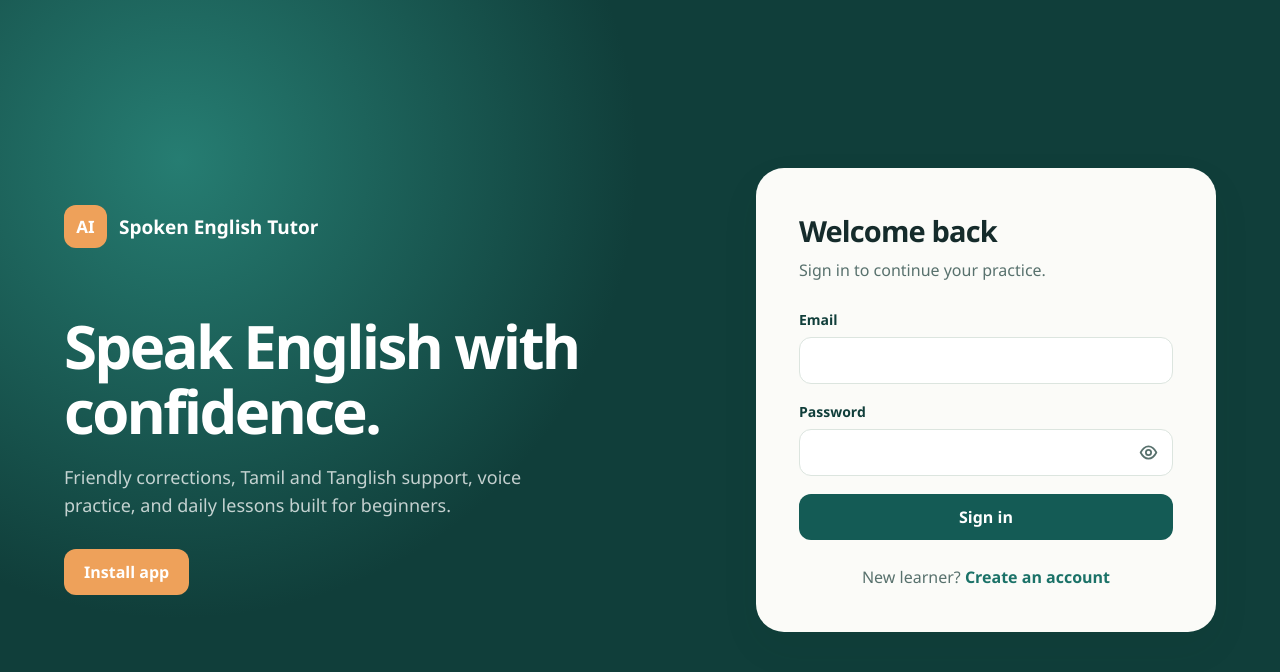
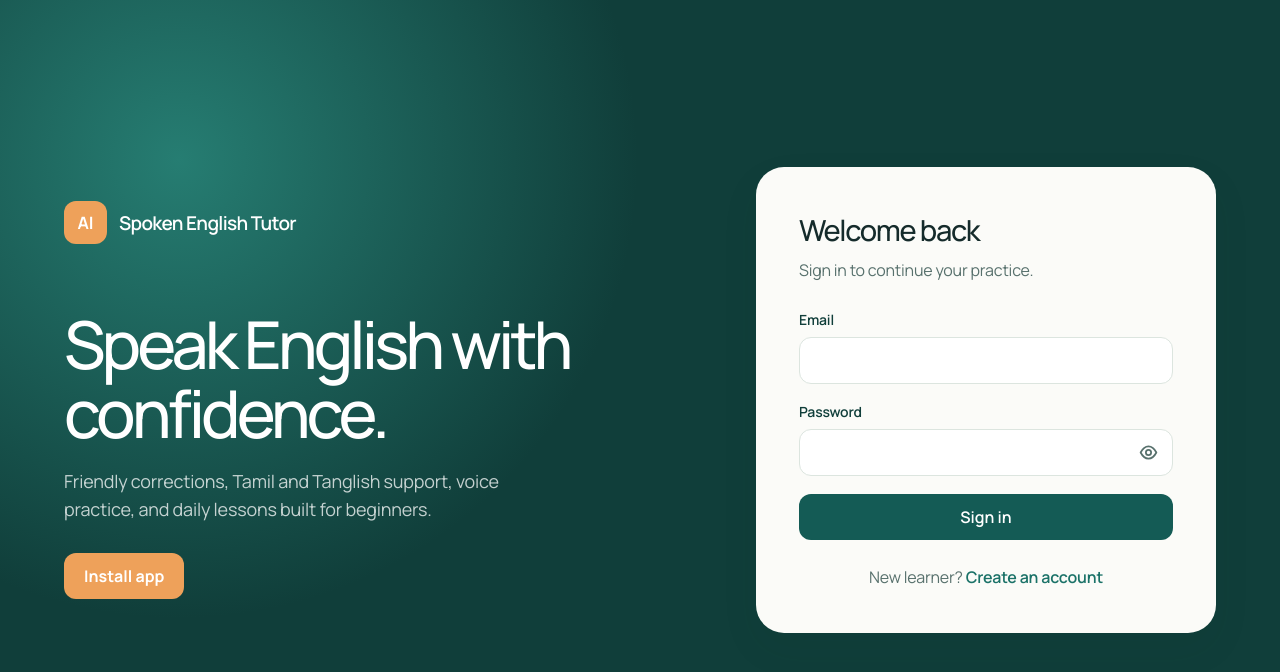
Before and after one commit to Asimnainamohamed/Ai_Spoken_English, a React (Vite) app in the folder client/: page /login in a window 1280 px wide. Shown: the top 672 px of the page. Built offline with nearby package versions, Linux system fonts and the light colour scheme; no server answers.

Commit message:
Refresh app typography

```diff
--- a/client/index.html
+++ b/client/index.html
@@ -12,6 +12,12 @@
     <link rel="manifest" href="/manifest.webmanifest" />
     <link rel="icon" type="image/svg+xml" href="/icons/app-icon.svg" />
     <link rel="apple-touch-icon" href="/icons/icon-192.png" />
+    <link rel="preconnect" href="https://fonts.googleapis.com" />
+    <link rel="preconnect" href="https://fonts.gstatic.com" crossorigin />
+    <link
+      href="https://fonts.googleapis.com/css2?family=Manrope:wght@400..800&amp;family=Noto+Sans+Tamil:wght@400;500;600;700&amp;display=swap"
+      rel="stylesheet"
+    />
     <title>AI Spoken English Tutor</title>
   </head>
   <body>
--- a/client/src/styles.css
+++ b/client/src/styles.css
@@ -1,9 +1,10 @@
 :root {
   color: #152b2b;
   background: #f5f7f2;
-  font-family: "Segoe UI", "Noto Sans", Arial, sans-serif;
+  font-family: "Manrope", "Noto Sans Tamil", "Segoe UI", Arial, sans-serif;
   font-synthesis: none;
   text-rendering: optimizeLegibility;
+  --font-display: "Manrope", "Noto Sans Tamil", "Segoe UI", Arial, sans-serif;
   --green-900: #103e3a;
   --green-800: #145b55;
   --green-700: #1b7268;
@@ -27,6 +28,7 @@ body {
   margin: 0;
   min-width: 320px;
   min-height: 100vh;
+  letter-spacing: -0.012em;
 }
 
 button,
@@ -54,6 +56,13 @@ h2,
 h3,
 p {
   margin-top: 0;
+}
+
+h1,
+h2,
+h3 {
+  font-family: var(--font-display);
+  font-weight: 500;
 }
 
 .screen-loader,
@@ -166,6 +175,8 @@ p {
 
 .brand strong {
   font-size: 19px;
+  font-weight: 600;
+  letter-spacing: -0.035em;
 }
 
 .auth-page {
@@ -189,9 +200,10 @@ p {
 }
 
 .auth-intro h1 {
-  font-size: clamp(38px, 5vw, 60px);
-  letter-spacing: -0.045em;
-  line-height: 1.08;
+  font-size: clamp(42px, 5.4vw, 66px);
+  font-weight: 500;
+  letter-spacing: -0.06em;
+  line-height: 1.04;
   margin-bottom: 20px;
 }
 
@@ -235,7 +247,8 @@ p {
 
 .auth-card h2 {
   font-size: 29px;
-  letter-spacing: -0.03em;
+  font-weight: 500;
+  letter-spacing: -0.045em;
   margin-bottom: 8px;
 }
 
@@ -418,8 +431,9 @@ p {
 }
 
 .page-header h1 {
-  font-size: clamp(28px, 4vw, 36px);
-  letter-spacing: -0.045em;
+  font-size: clamp(32px, 4vw, 42px);
+  font-weight: 500;
+  letter-spacing: -0.055em;
   margin-bottom: 8px;
 }
 
@@ -452,6 +466,7 @@ p {
 .stat-card strong {
   color: var(--green-900);
   font-size: 34px;
+  font-weight: 600;
   letter-spacing: -0.04em;
 }
 
@@ -494,7 +509,8 @@ p {
 
 .feature-card h2 {
   font-size: 23px;
-  letter-spacing: -0.03em;
+  font-weight: 500;
+  letter-spacing: -0.045em;
   margin-bottom: 8px;
 }
 
@@ -776,7 +792,8 @@ p {
 }
 
 .lesson-heading h2 {
-  letter-spacing: -0.03em;
+  font-weight: 500;
+  letter-spacing: -0.045em;
   margin-bottom: 25px;
 }
 
@@ -789,6 +806,7 @@ p {
 .lesson-section h3,
 .quiz h3 {
   font-size: 18px;
+  font-weight: 500;
   margin-bottom: 16px;
 }
 
@@ -882,6 +900,8 @@ p {
 
 .progress-panel h2 {
   font-size: 19px;
+  font-weight: 500;
+  letter-spacing: -0.035em;
   margin-bottom: 18px;
 }
 
@@ -1038,7 +1058,7 @@ p {
   }
 
   .auth-intro h1 {
-    font-size: 34px;
+    font-size: 38px;
   }
 
   .page-header {
```
